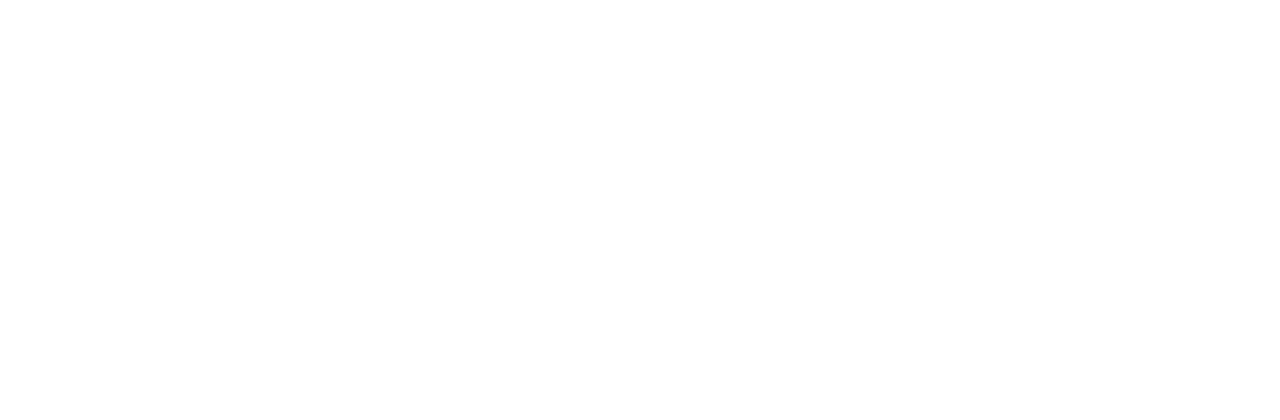
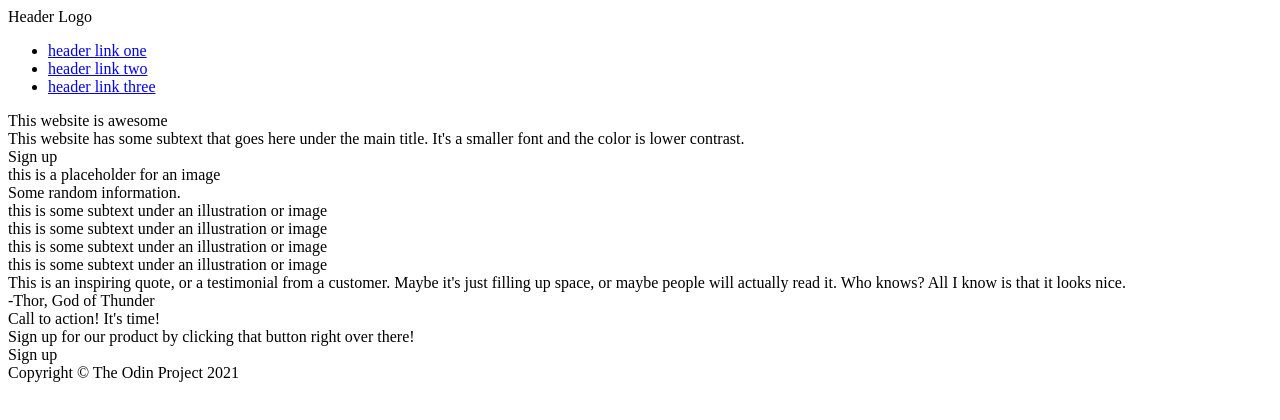
Before and after one commit to Rinnnt/odin-landing-page, a plain HTML site: page index.html in a window 1280 px wide. Drawn offline with Linux system fonts and the light colour scheme.

Commit message:
Add content to index.html
Built skeleton of index.html by adding all the
required content to be shown on the webpage.

```diff
--- a/index.html
+++ b/index.html
@@ -8,5 +8,87 @@
 </head>
 <body>
 
+    <header class="header">
+        <div class="logo">
+            Header Logo
+        </div>
+        <div class="links">
+            <ul>
+                <li><a href="#">header link one</a></li>
+                <li><a href="#">header link two</a></li>
+                <li><a href="#">header link three</a></li>
+            </ul>
+        </div>
+    </header>
+
+    <div class="welcome">
+        <div class="main">
+            <div class="main-heading">
+                This website is awesome
+            </div>
+            <div class="text">
+                This website has some subtext that goes here under the main title. It's a smaller font and the color is lower contrast.
+            </div>
+            <div class="sign-up">
+                Sign up
+            </div>
+        </div>
+        <div class="image">
+            this is a placeholder for an image
+        </div>
+    </div>
+
+    <div class="content">
+        <div class="content-heading">
+            Some random information.
+        </div>
+        <div class="content-container">
+            <div class="content-item">
+                <div class="content-image"></div>
+                <div class="content-text">this is some subtext under an illustration or image</div>
+            </div>
+            <div class="content-item">
+                <div class="content-image"></div>
+                <div class="content-text">this is some subtext under an illustration or image</div>
+            </div>
+            <div class="content-item">
+                <div class="content-image"></div>
+                <div class="content-text">this is some subtext under an illustration or image</div>
+            </div>
+            <div class="content-item">
+                <div class="content-image"></div>
+                <div class="content-text">this is some subtext under an illustration or image</div>
+            </div>
+        </div>
+    </div>
+
+    <div class="quote">
+        <div class="quote-text">
+            This is an inspiring quote, or a testimonial from a customer. Maybe it's just filling up space, or maybe people will actually read it. Who knows? All I know is that it looks nice.
+        </div>
+        <div class="quote-author">
+            -Thor, God of Thunder
+        </div>
+    </div>
+
+    <div class="action">
+        <div class="action-container">
+            <div class="action-content">
+                <div class="action-heading">
+                    Call to action! It's time!
+                </div>
+                <div class="action-text">
+                    Sign up for our product by clicking that button right over there!
+                </div>
+            </div>
+            <div class="sign-up">
+                Sign up
+            </div>
+        </div>
+    </div>
+
+    <footer class="footer">
+        Copyright © The Odin Project 2021
+    </footer>
 </body>
 </html>
```
